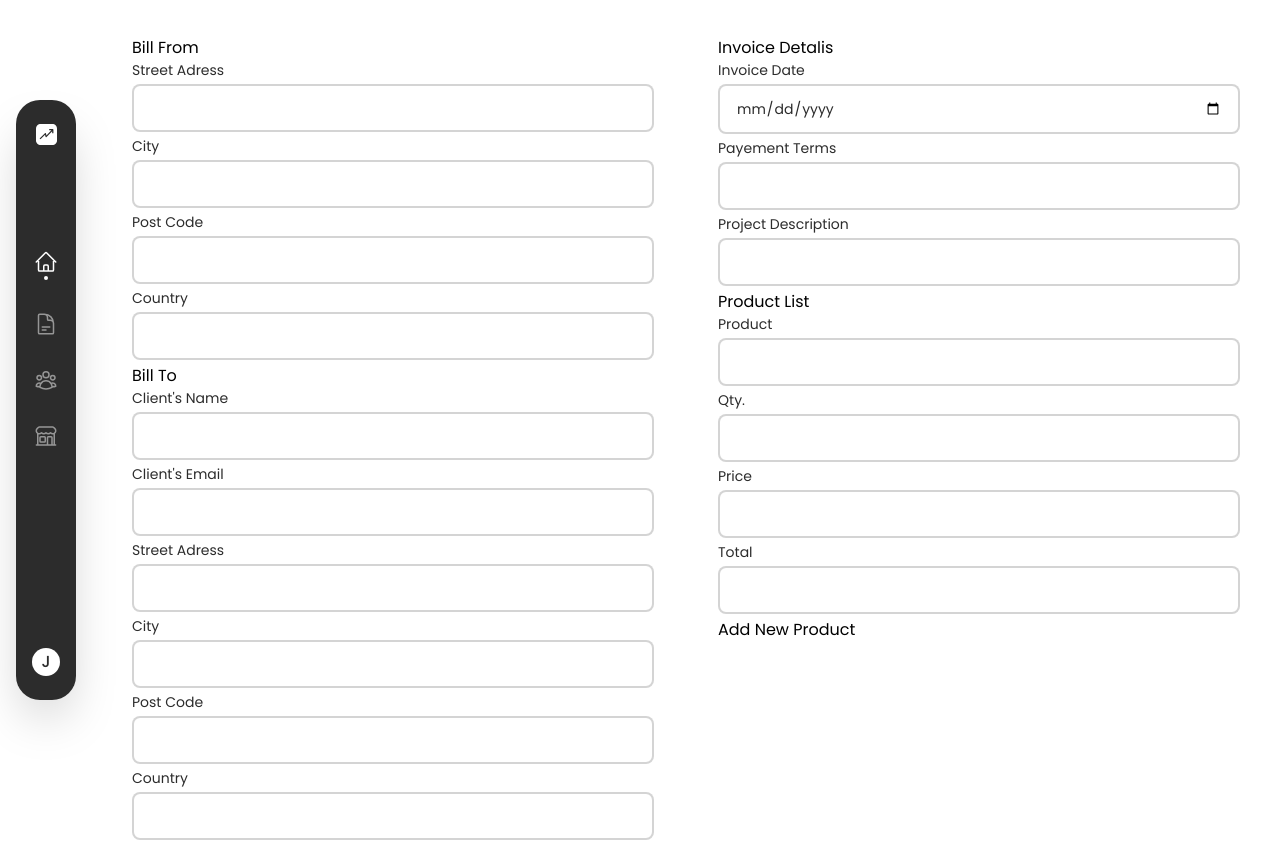
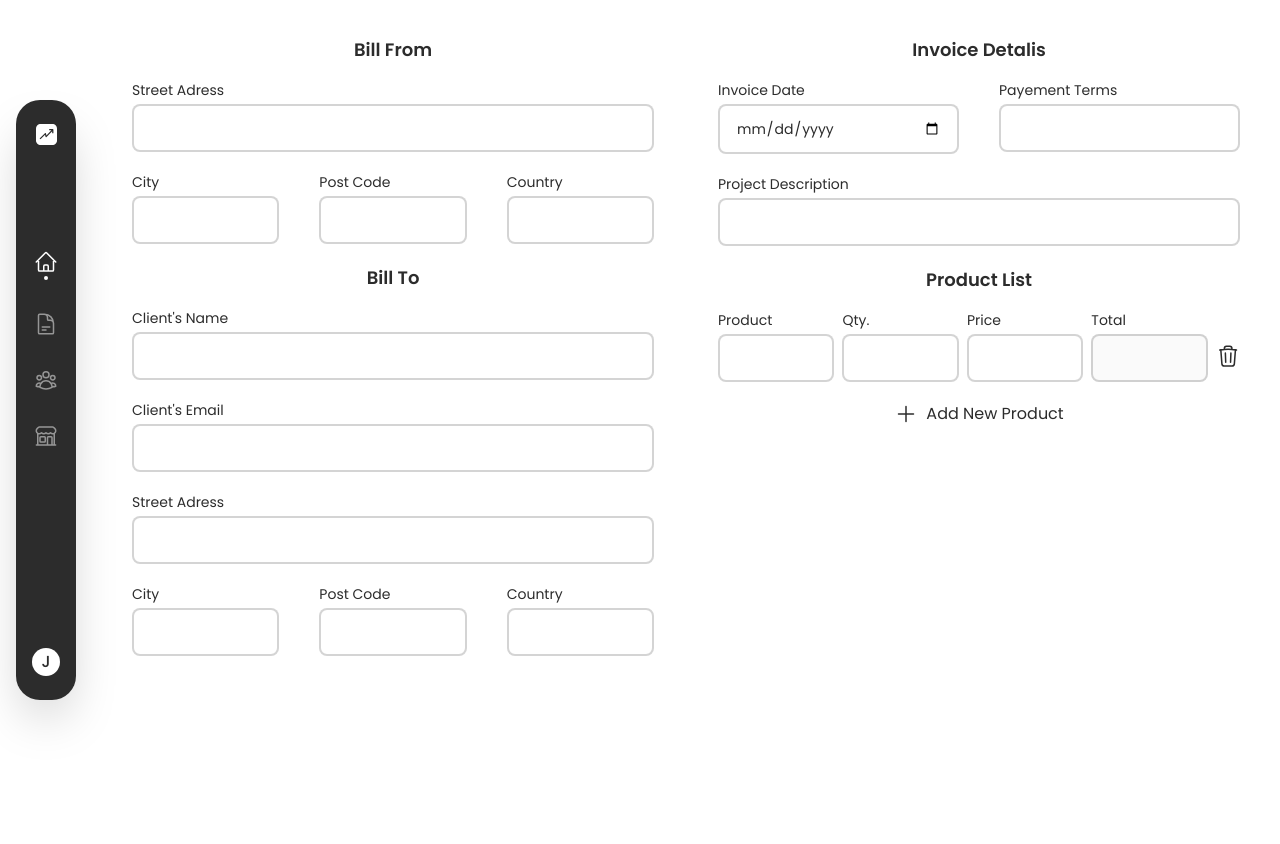
Before and after one commit to n53337/minvoicer, a React (Vite) app: page /invoices/new in a window 1280 px wide. After the commit the page ends 800 px from the top, so only its background shows below. Built offline with nearby package versions, Linux system fonts and the light colour scheme.

Commit message:
New Invoice Layout

```diff
--- a/src/components/shared/AppSkeleton.jsx
+++ b/src/components/shared/AppSkeleton.jsx
@@ -4,7 +4,7 @@ const AppSkeleton = ({ children, title, utils }) => {
     <main className="min-w-full h-screen">
       <section className="w-full h-full bg-white flex flex-col-reverse md:flex-row">
         <AppNavbar />
-        <div className="w-full h-full px-2 py-4 f-col gap-1">
+        <div className="w-full h-full px-2 py-4 f-col gap-1 overflow-auto mb-24">
           <aside className="f-between items-center">
             <h2>{title}</h2>
 
@@ -16,7 +16,7 @@ const AppSkeleton = ({ children, title, utils }) => {
             )}
           </aside>
           <div className="w-full h-full p-1 md:p-4">
-            <div className="w-full h-full px-4">{children}</div>
+            <div className="w-full h-full px-4 ">{children}</div>
           </div>
         </div>
       </section>
--- a/src/components/shared/Input.jsx
+++ b/src/components/shared/Input.jsx
@@ -27,7 +27,7 @@ const Input = (props) => {
       ) : (
         <input
           {...props}
-          className="px-4 py-3 text-brown text-sm border-2 border-brown-100 rounded-lg placeholder:text-brown-100"
+          className="w-full px-4 py-3 text-brown text-sm border-2 border-brown-100 rounded-lg placeholder:text-brown-100"
         />
       )}
 
--- a/src/pages/invoices/NewInvoice.jsx
+++ b/src/pages/invoices/NewInvoice.jsx
@@ -1,28 +1,29 @@
+import { TrashIcon, PlusIcon } from "@heroicons/react/24/outline";
 import Input from "../../components/shared/Input";
 import AppSkeleton from "../../components/shared/AppSkeleton";
 
 const NewInvoice = () => {
   return (
     <AppSkeleton>
-      <form className="flex gap-16">
+      <form className="flex f-col md:flex-row gap-4 md:gap-16 text-brown">
         {/* Data */}
-        <div className="flex-1">
+        <div className="flex-1 f-col gap-4">
           {/* Bill From */}
-          <aside>Bill From</aside>
+          <span className="text-center font-semibold text-lg">Bill From</span>
           <Input type="text" label="Street Adress" />
-          <div>
+          <div className="flex gap-2 md:gap-10">
             <Input type="text" label="City" />
             <Input type="text" label="Post Code" />
             <Input type="text" label="Country" />
           </div>
 
           {/* Bill To */}
-          <aside>Bill To</aside>
+          <span className="text-center font-semibold text-lg">Bill To</span>
 
           <Input type="text" label="Client's Name" />
           <Input type="email" label="Client's Email" />
           <Input type="text" label="Street Adress" />
-          <div>
+          <div className="flex gap-2 md:gap-10">
             <Input type="text" label="City" />
             <Input type="text" label="Post Code" />
             <Input type="text" label="Country" />
@@ -30,22 +31,32 @@ const NewInvoice = () => {
         </div>
 
         {/* Details */}
-        <div className="flex-1">
-          <span>Invoice Detalis</span>
-          <input type="" />
-          <div>
-            <Input type="date" label="Invoice Date" />
-            <Input type="select" label="Payement Terms" />
+        <div className="flex-1 f-col gap-4">
+          <span className="text-center font-semibold text-lg">
+            Invoice Detalis
+          </span>
+          <div className="flex gap-2 md:gap-10 justify-between">
+            <div className="flex-1">
+              <Input type="date" label="Invoice Date" />
+            </div>
+            <div className="flex-1">
+              <Input type="select" label="Payement Terms" />
+            </div>
           </div>
           <Input type="text" label="Project Description" />
-          <span>Product List</span>
-          <div>
+          <span className="text-center font-semibold text-lg">
+            Product List
+          </span>
+          <div className="flex items-center gap-2">
             <Input type="select" label="Product" />
             <Input type="number" label="Qty." />
             <Input type="number" label="Price" />
-            <Input type="text" label="Total" />
+            <Input type="text" label="Total" disabled={true} />
+            <TrashIcon className="w-16 pt-4 cursor-pointer text-brown hover:text-brown-500" />
           </div>
-          <div>Add New Product</div>
+          <div className="flex gap-2 self-center cursor-pointer hover:text-brown-500">
+            <PlusIcon className="w-6" /> <span>Add New Product</span>
+          </div>
         </div>
       </form>
     </AppSkeleton>
```
